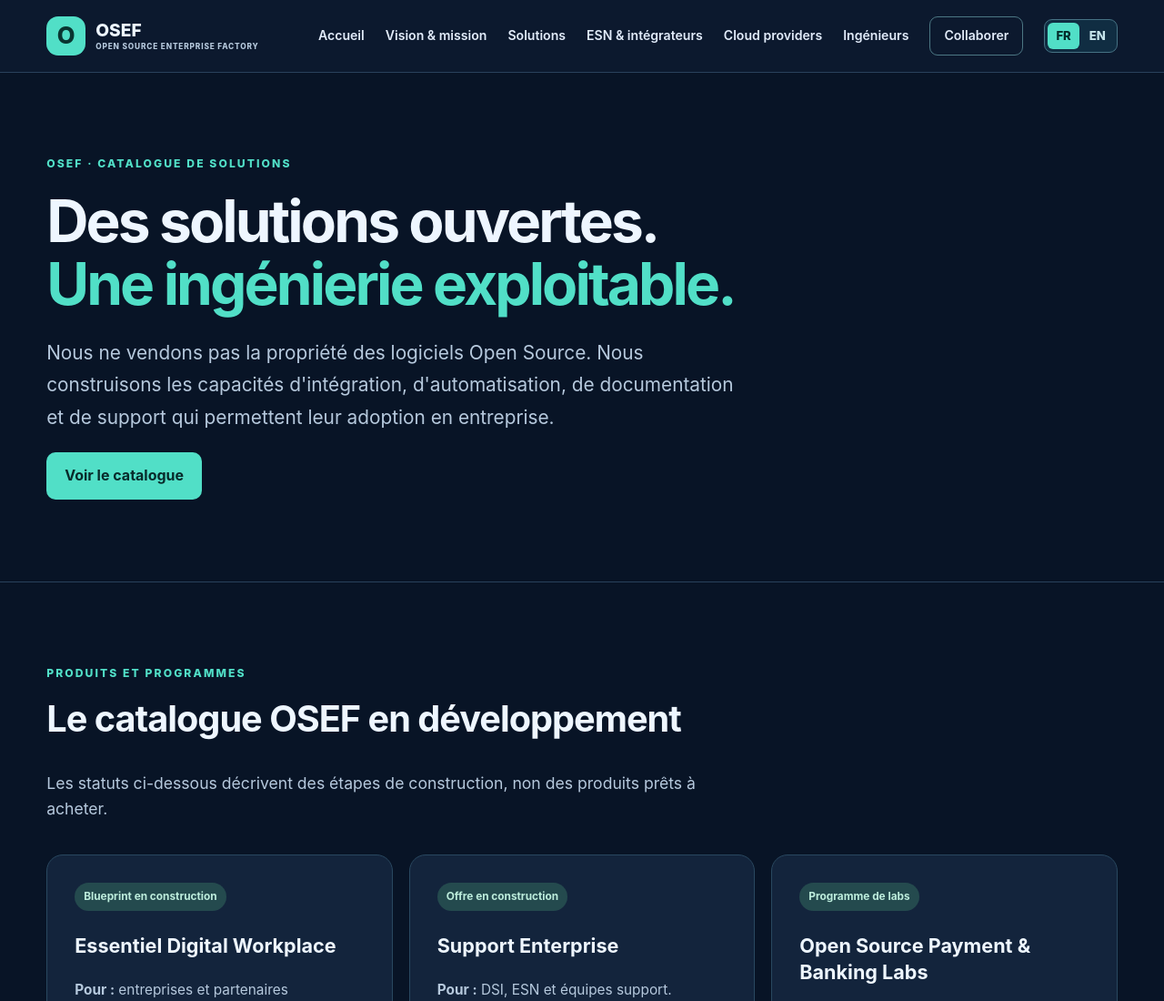
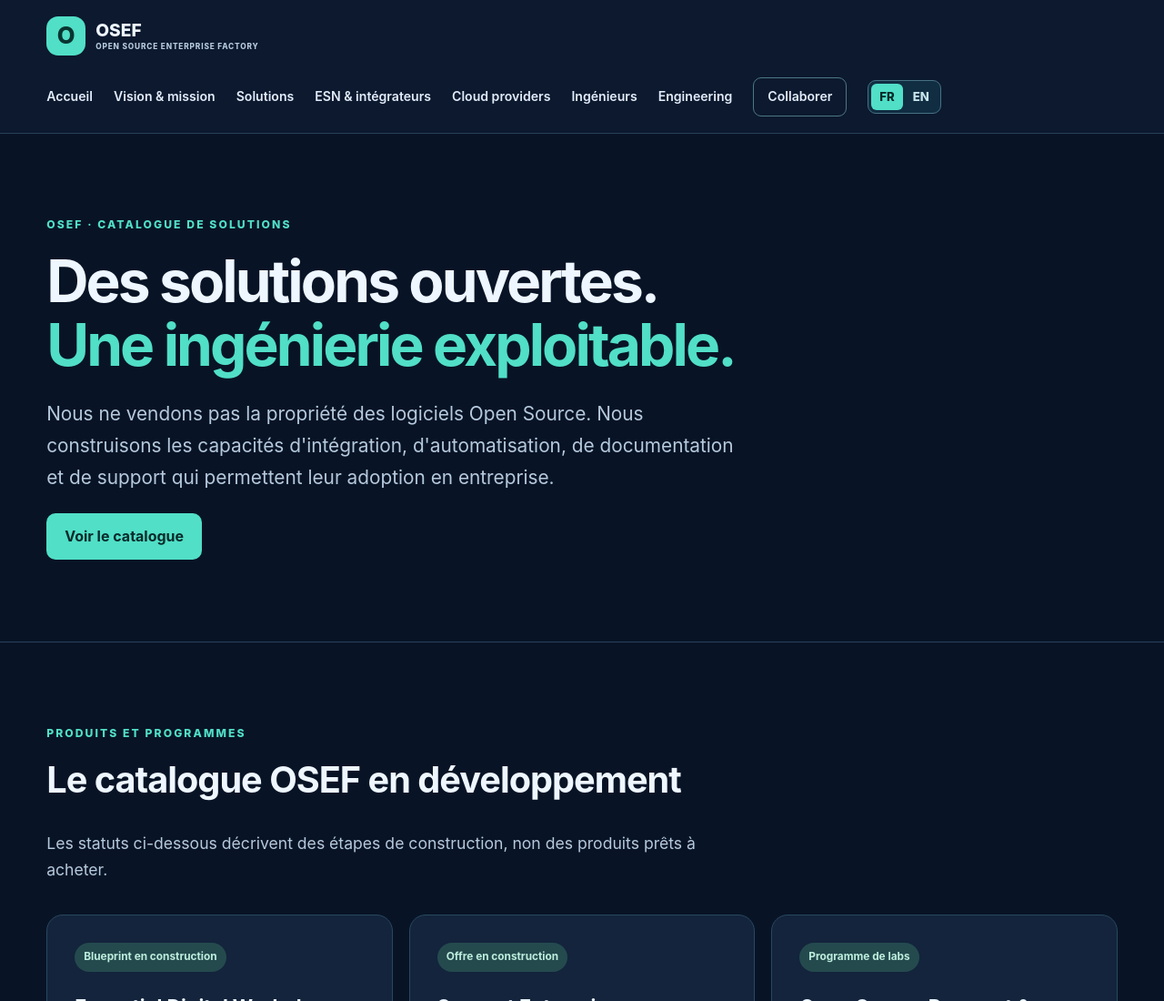
Before and after one commit to opensource-enterprise-factory/opensource-enterprise-factory.github.io, a plain HTML site: page produits.html in a window 1280 px wide. Shown: the top 1100 px of the page at 91% size. Drawn offline with Linux system fonts and the light colour scheme.

Commit message:
site: add ENG-012 to shared French navigation

```diff
--- a/produits.html
+++ b/produits.html
@@ -1,4 +1,4 @@
-<!doctype html><html lang="fr"><head><meta charset="utf-8"><meta name="viewport" content="width=device-width,initial-scale=1"><meta name="theme-color" content="#0a1426"><meta name="description" content="Solutions en construction : OSEF Digital Workplace, Support Enterprise et Open Source Payment & Banking Labs."><title>Catalogue de solutions Open Source | OSEF</title><link rel="stylesheet" href="./style.css"><link rel="alternate" hreflang="fr" href="https://opensource-enterprise-factory.github.io/produits.html"><link rel="alternate" hreflang="en" href="https://opensource-enterprise-factory.github.io/en/produits.html"></head><body><header class="site-header"><a class="brand" href="./index.html" aria-label="OSEF — Accueil"><span class="brand-mark">O</span><span>OSEF<small>OPEN SOURCE ENTERPRISE FACTORY</small></span></a><nav aria-label="Navigation principale"><a href="./index.html">Accueil</a><a href="./index.html#vision">Vision &amp; mission</a><a href="./produits.html">Solutions</a><a href="./partenaires-esn.html">ESN &amp; intégrateurs</a><a href="./partenaires-cloud.html">Cloud providers</a><a href="./admission.html">Ingénieurs</a><a class="nav-cta" href="./contact.html">Collaborer</a><div class="language-switch" aria-label="Langue du site"><span aria-current="true">FR</span><a href="./en/produits.html" lang="en" hreflang="en" aria-label="English version">EN</a></div></nav></header><main>
+<!doctype html><html lang="fr"><head><meta charset="utf-8"><meta name="viewport" content="width=device-width,initial-scale=1"><meta name="theme-color" content="#0a1426"><meta name="description" content="Solutions en construction : OSEF Digital Workplace, Support Enterprise et Open Source Payment & Banking Labs."><title>Catalogue de solutions Open Source | OSEF</title><link rel="stylesheet" href="./style.css"><link rel="alternate" hreflang="fr" href="https://opensource-enterprise-factory.github.io/produits.html"><link rel="alternate" hreflang="en" href="https://opensource-enterprise-factory.github.io/en/produits.html"></head><body><header class="site-header"><a class="brand" href="./index.html" aria-label="OSEF — Accueil"><span class="brand-mark">O</span><span>OSEF<small>OPEN SOURCE ENTERPRISE FACTORY</small></span></a><nav aria-label="Navigation principale"><a href="./index.html">Accueil</a><a href="./index.html#vision">Vision &amp; mission</a><a href="./produits.html">Solutions</a><a href="./partenaires-esn.html">ESN &amp; intégrateurs</a><a href="./partenaires-cloud.html">Cloud providers</a><a href="./admission.html">Ingénieurs</a><a href="./engineering.html">Engineering</a><a class="nav-cta" href="./contact.html">Collaborer</a><div class="language-switch" aria-label="Langue du site"><span aria-current="true">FR</span><a href="./en/produits.html" lang="en" hreflang="en" aria-label="English version">EN</a></div></nav></header><main>
 <section class="hero hero-inner"><div><span class="kicker">OSEF · CATALOGUE DE SOLUTIONS</span><h1>Des solutions ouvertes.<br><em>Une ingénierie exploitable.</em></h1><p class="lead">Nous ne vendons pas la propriété des logiciels Open Source. Nous construisons les capacités d'intégration, d'automatisation, de documentation et de support qui permettent leur adoption en entreprise.</p><a class="button primary" href="#catalogue">Voir le catalogue</a></div></section>
 <section id="catalogue" class="section"><div class="section-intro"><span class="kicker">PRODUITS ET PROGRAMMES</span><h2>Le catalogue OSEF en développement</h2><p>Les statuts ci-dessous décrivent des étapes de construction, non des produits prêts à acheter.</p></div><div class="product-grid">
 <article id="workplace" class="product-card"><span class="status">Blueprint en construction</span><h3>Essentiel Digital Workplace</h3><p><strong>Pour :</strong> entreprises et partenaires hébergeurs.</p><p><strong>Valeur :</strong> collaboration documentaire, édition bureautique et autonomie d'hébergement.</p><p><strong>Stack étudiée :</strong> Nextcloud, ONLYOFFICE ; BlueMind à intégrer et qualifier séparément.</p><p><strong>Livraison envisagée :</strong> On-Premise, Self-Hosted puis service managé sous conditions d'exploitation.</p><a href="https://github.com/opensource-enterprise-factory/osef-essentiel-digital-workplace">Dépôt du blueprint (accès selon droits) ↗</a></article>
```
